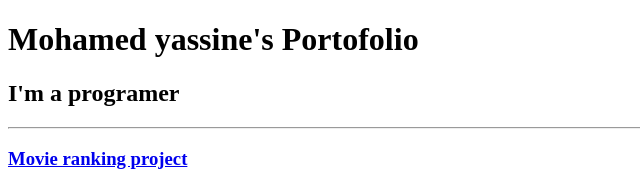
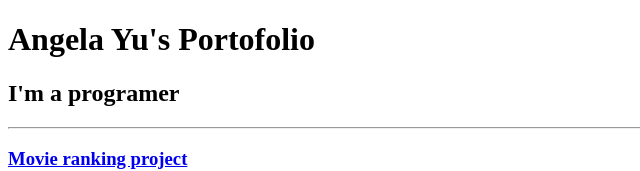
Before and after one commit to zinoufutur/html-presentation, a plain HTML site: page index.html in a window 1280 px wide. Shown: the top 171 px of the page, without its empty margins (0-640 px from the left). Drawn offline with Linux system fonts and the light colour scheme.

Commit message:
Update index.html

```diff
--- a/index.html
+++ b/index.html
@@ -23,7 +23,7 @@ https://developer.mozilla.org/en-US/docs/Web/HTML/Element/img#attr-height -->
 </head>
 
 <body>
-    <h1>Mohamed yassine's Portofolio</h1>
+    <h1>Angela Yu's Portofolio</h1>
     <h2>I'm a programer</h2>
 
     <hr>
```
